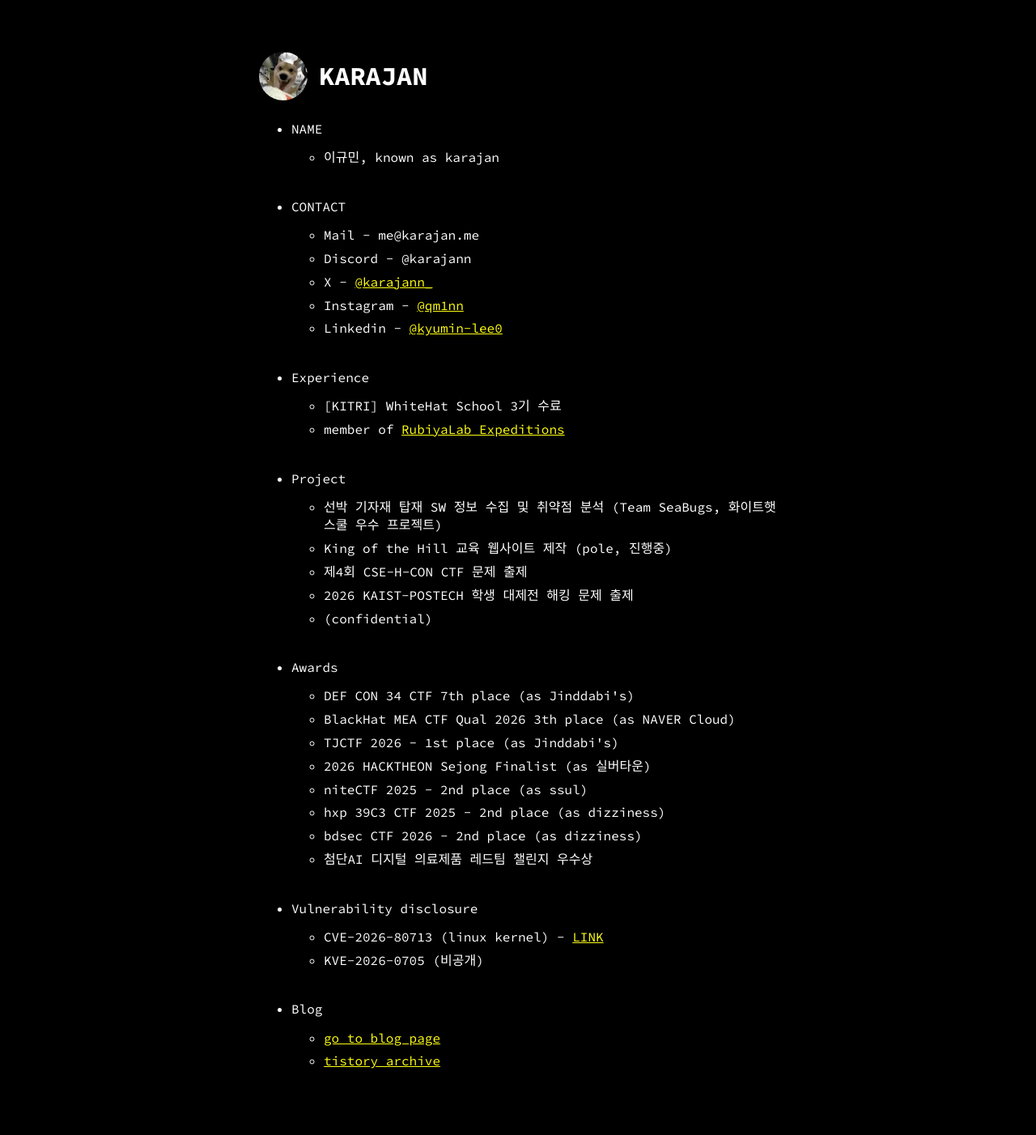
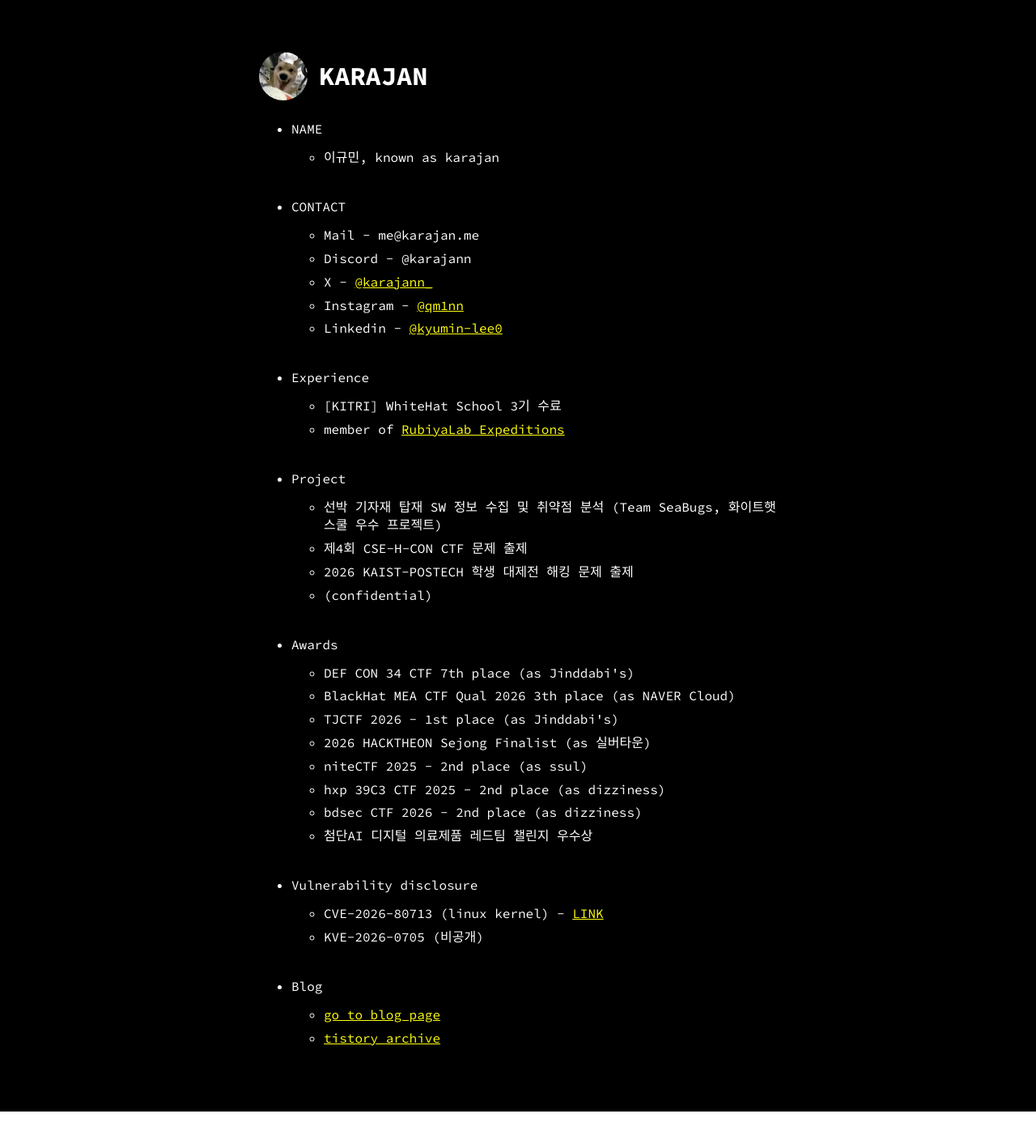
Before and after one commit to karajan0/karajan0.github.io, a Jekyll site: the page built from index.md, in a window 1280 px wide. Shown: the whole page at 81% size. Built offline with Jekyll 4.4.1, drawn with Linux system fonts in a browser that asks for light colours; some web fonts are replaced; after the commit the page ends 1373 px from its top, so only the background shows below that.

Commit message:
Update profile menu

```diff
--- a/_data/menu.yml
+++ b/_data/menu.yml
@@ -27,7 +27,6 @@ entries:
   - title: Project
     entries:
       - title: 선박 기자재 탑재 SW 정보 수집 및 취약점 분석 (Team SeaBugs, 화이트햇스쿨 우수 프로젝트)
-      - title: King of the Hill 교육 웹사이트 제작 (pole, 진행중)
       - title: 제4회 CSE-H-CON CTF 문제 출제
       - title: 2026 KAIST-POSTECH 학생 대제전 해킹 문제 출제
       - title: "(confidential)"
```
